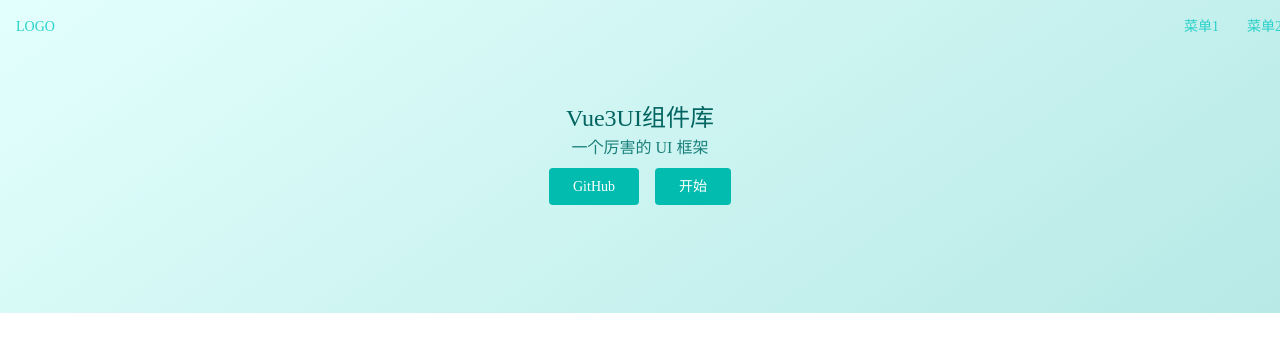
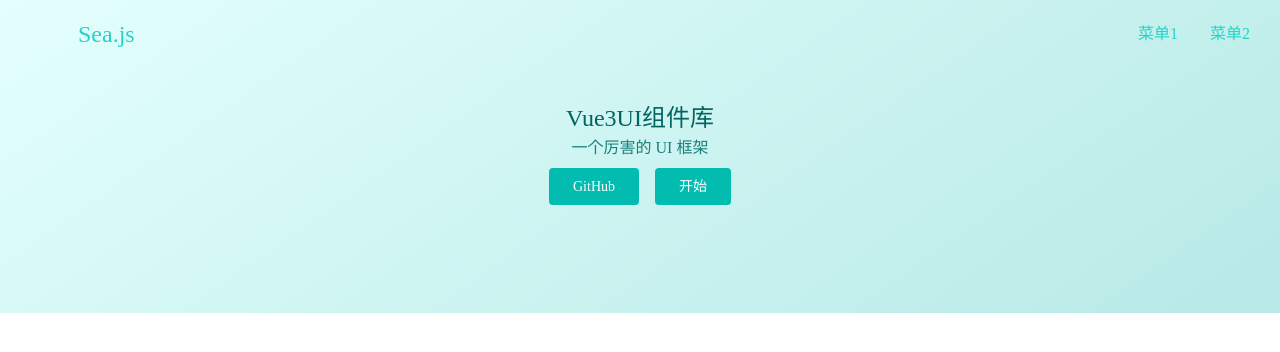
Before and after one commit to yinhaiying/vue3-ts-ui, a Vue app: page / in a window 1280 px wide. Shown: the top 352 px of the page. Built offline with nearby package versions, Linux system fonts and the light colour scheme.

Commit message:
通过iconfont设计logo

```diff
--- a/public/index.html
+++ b/public/index.html
@@ -6,6 +6,7 @@
     <meta name="viewport" content="width=device-width,initial-scale=1.0">
     <link rel="icon" href="<%= BASE_URL %>favicon.ico">
     <title><%= htmlWebpackPlugin.options.title %></title>
+    <script src = "//at.alicdn.com/t/font_2318007_8gp9mb3ugoq.js"></script>
   </head>
   <body>
     <noscript>
--- a/src/assets/scss/custom.scss
+++ b/src/assets/scss/custom.scss
@@ -12,3 +12,12 @@
     line-height:1.5;
     color:#1d2c40;
 }
+
+
+// icon-font
+.icon {
+    width: 1em; height: 1em;
+    vertical-align: -0.15em;
+    fill: currentColor;
+    overflow: hidden;
+}
--- a/src/components/Topnav.vue
+++ b/src/components/Topnav.vue
@@ -1,6 +1,13 @@
 <template>
   <div class="topnav">
-    <div class="logo">LOGO</div>
+    <div class="logo">
+      <div class="logo-icon">
+        <svg class="icon">
+          <use xlink:href="#icon-sea"></use>
+        </svg>
+      </div>
+      <div class="name">Sea.js</div>
+    </div>
     <ul class="menu">
       <li>菜单1</li>
       <li>菜单2</li>
@@ -26,6 +33,14 @@
 </script>
 
 <style lang="scss" scoped>
+@keyframes circle {
+  0% {
+    transform: rotate(360deg);
+  }
+  100% {
+    transform: rotate(0deg);
+  }
+}
 .topnav {
   display: flex;
   padding: 16px;
@@ -36,15 +51,31 @@
   z-index: 10;
   justify-content: center;
   align-items: center;
-  color:#28d1c9;
+  color: #28d1c9;
+  font-size:16px;
   > .logo {
     max-width: 6em;
     margin-right: auto;
+    margin-left: 20px;
+    display: flex;
+    align-items: center;
+    // animation:circle 3s infinite linear;
+    .logo-icon {
+      > svg {
+        width: 32px;
+        height: 32px;
+      }
+    }
+    .name{
+      font-size:24px;
+      margin-left:10px;
+    }
   }
   > .menu {
     display: flex;
     white-space: nowrap;
     flex-wrap: nowrap;
+    margin-right:30px;
     > li {
       margin: 0 1em;
     }
```
